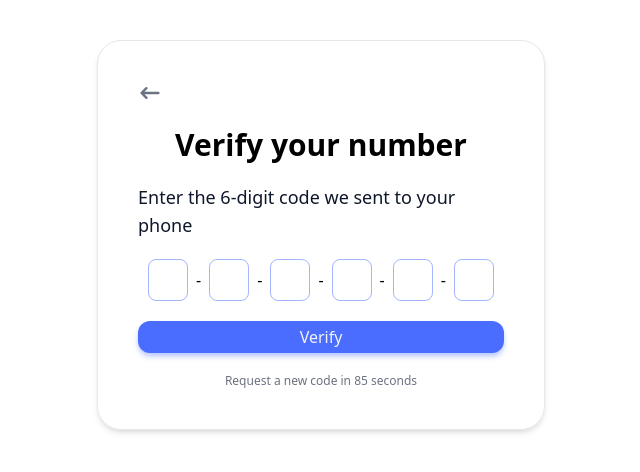
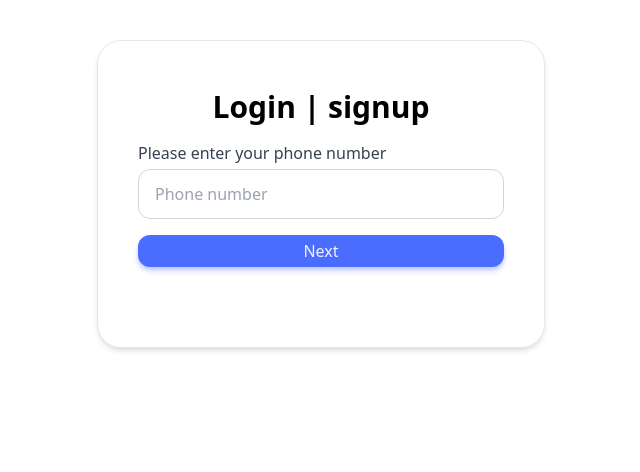
Before and after one commit to ArianMakiabadi/JobHop, a React (Vite) app: page /auth in a window 1280 px wide. Shown: the top 472 px of the page, without its empty margins (351-991 px from the left). Built offline with nearby package versions, Linux system fonts and the light colour scheme.

Commit message:
form validation

```diff
--- a/src/UI/RadioButton.jsx
+++ b/src/UI/RadioButton.jsx
@@ -1,10 +1,10 @@
 export default function RadioButton({
   name, // input name="role"
   value, // currently selected value
-  onChange, // callback to set state
+  register,
   id,
   label,
-  checked,
+  validationSchema,
   stretch = false, // if true => buttons stretch evenly
 }) {
   return (
@@ -15,17 +15,14 @@ export default function RadioButton({
           name={name}
           id={id}
           value={value}
-          checked={checked}
-          onChange={onChange}
           className="peer hidden"
+          {...register(name, validationSchema)}
         />
         <label
           htmlFor={id}
           className="cursor-pointer border rounded-xl px-4 py-2 flex items-center justify-center gap-2
                          text-sm font-medium transition-all duration-200 ease-in-out
-                         hover:border-primary-500 peer-checked:border-primary-500
-                         peer-checked:bg-primary-800 peer-checked:text-white
-                         w-full"
+                         hover:border-primary-500 peer-checked:border-primary-900 w-full"
         >
           {label}
         </label>
--- a/src/features/authentication/AuthContainer.jsx
+++ b/src/features/authentication/AuthContainer.jsx
@@ -4,42 +4,55 @@ import SendOTPForm from "./SendOTPForm";
 import { getOtp } from "../../services/authService";
 import { useMutation } from "@tanstack/react-query";
 import toast from "react-hot-toast";
+import { useForm } from "react-hook-form";
 
 function AuthContainer() {
   const { isPending: isSendingOtp, mutateAsync } = useMutation({
     mutationFn: getOtp,
   });
 
-  const sendOtpHandler = async (e) => {
-    e.preventDefault();
+  const sendOtpHandler = async (data) => {
+    const phoneNumber = String(data.phoneNumber).trim();
     try {
-      const data = await mutateAsync({ phoneNumber });
-      toast.success(data.message);
+      const { message } = await mutateAsync({ phoneNumber });
+      toast.success(message);
       setStep(2);
     } catch (error) {
       toast.error(error?.response?.data?.message);
     }
   };
 
-  const [step, setStep] = useState(2);
-  const [phoneNumber, setPhoneNumber] = useState("09121111111");
+  const [step, setStep] = useState(1);
+  const {
+    handleSubmit,
+    register,
+    getValues,
+    formState: { errors },
+  } = useForm();
   const renderStep = () => {
     switch (step) {
       case 1:
         return (
           <SendOTPForm
             isSendingOtp={isSendingOtp}
-            onSubmit={sendOtpHandler}
+            onSubmit={handleSubmit(sendOtpHandler)}
             setStep={setStep}
-            setPhoneNumber={setPhoneNumber}
-            phoneNumber={phoneNumber}
+            register={register}
+            errors={errors}
+            validationSchema={{
+              required: "Please enter your phone number.",
+              pattern: {
+                value: /^[0-9]+$/,
+                message: "Only numbers are allowed.",
+              },
+            }}
           />
         );
       case 2:
         return (
           <CheckOTPForm
             onResendOtp={sendOtpHandler}
-            phoneNumber={phoneNumber}
+            phoneNumber={getValues("phoneNumber")}
             onBack={() => setStep(1)}
           />
         );
--- a/src/features/authentication/CompleteProfileForm.jsx
+++ b/src/features/authentication/CompleteProfileForm.jsx
@@ -1,4 +1,3 @@
-import { useState } from "react";
 import TextField from "../../UI/TextField";
 import RadioButton from "../../UI/RadioButton";
 import { useMutation } from "@tanstack/react-query";
@@ -6,21 +5,23 @@ import { completeProfile } from "../../services/authService";
 import toast from "react-hot-toast";
 import Loading from "../../UI/Loading";
 import { useNavigate } from "react-router-dom";
+import { useForm } from "react-hook-form";
 
 function CompleteProfileForm() {
   const navigate = useNavigate();
-  const [name, setName] = useState("");
-  const [email, setEmail] = useState("");
-  const [role, setRole] = useState();
+  const {
+    register,
+    handleSubmit,
+    formState: { errors },
+  } = useForm();
 
   const { isPending, mutateAsync } = useMutation({
     mutationFn: completeProfile,
   });
 
-  const handleSubmit = async (e) => {
-    e.preventDefault();
+  const formSubmit = async (data) => {
     try {
-      const { user } = await mutateAsync({ name, email, role });
+      const { user } = await mutateAsync(data);
       if (user.status !== 2) {
         navigate("/");
         toast("Awaiting admin approval", { icon: "⏳" });
@@ -41,18 +42,32 @@ function CompleteProfileForm() {
           Complete your profile to unlock your dashboard.
         </p>
 
-        <form className="space-y-2" onSubmit={handleSubmit}>
+        <form className="space-y-2" onSubmit={handleSubmit(formSubmit)}>
           <TextField
             label="Firstname & Lastname"
-            onChange={(e) => setName(e.target.value)}
-            value={name}
-            name={name}
+            name="name"
+            errors={errors}
+            register={register}
+            validationSchema={{
+              required: "Name is required.",
+              pattern: {
+                value: /^[A-Za-z\s]{2,50}$/,
+                message: "Name must be 2-50 characters and only letters",
+              },
+            }}
           />
           <TextField
             label="Email address"
-            onChange={(e) => setEmail(e.target.value)}
-            value={email}
-            name={email}
+            name="email"
+            register={register}
+            errors={errors}
+            validationSchema={{
+              required: "Email is required.",
+              pattern: {
+                value: /^[^\s@]+@[^\s@]+\.[^\s@]+$/,
+                message: "Invalid email address.",
+              },
+            }}
           />
           <div className="flex gap-4 items-center mt-4">
             <p className="text-slate-600">Role:</p>
@@ -63,8 +78,8 @@ function CompleteProfileForm() {
                 id="EMPLOYER"
                 label="Employer"
                 stretch={true}
-                onChange={(e) => setRole(e.target.value)}
-                checked={role === "OWNER"}
+                register={register}
+                validationSchema={{ required: "Please select your role." }}
               />
               <RadioButton
                 name="role"
@@ -72,11 +87,15 @@ function CompleteProfileForm() {
                 id="FREELANCER"
                 label="Freelancer"
                 stretch={true}
-                onChange={(e) => setRole(e.target.value)}
-                checked={role === "FREELANCER"}
+                register={register}
               />
             </div>
           </div>
+          {errors && errors.role && (
+            <span className="text-error block text-sm mt-0.5">
+              {errors.role?.message}
+            </span>
+          )}
           <div>
             {isPending ? (
               <Loading />
--- a/src/features/authentication/SendOTPForm.jsx
+++ b/src/features/authentication/SendOTPForm.jsx
@@ -1,17 +1,24 @@
 import TextField from "../../UI/TextField";
 import Loading from "../../UI/Loading";
 
-function SendOTPForm({ isSendingOtp, onSubmit, setPhoneNumber, phoneNumber }) {
+function SendOTPForm({
+  isSendingOtp,
+  onSubmit,
+  register,
+  validationSchema,
+  errors,
+}) {
   return (
     <div className="border shadow-md px-10 pb-20 pt-12 w-[28rem] mx-auto rounded-3xl">
       <h2 className="font-bold text-3xl text-center pb-4">Login | signup</h2>
       <form className="space-y-4" onSubmit={onSubmit}>
         <TextField
-          onChange={(e) => setPhoneNumber(e.target.value)}
-          placeholder={"Phone number"}
-          label={"Please enter your phone number"}
-          name={"phonenumber"}
-          value={phoneNumber}
+          placeholder="Phone number"
+          label="Please enter your phone number"
+          name="phoneNumber"
+          register={register}
+          errors={errors}
+          validationSchema={validationSchema}
         />
         <div>
           {isSendingOtp ? (
```
